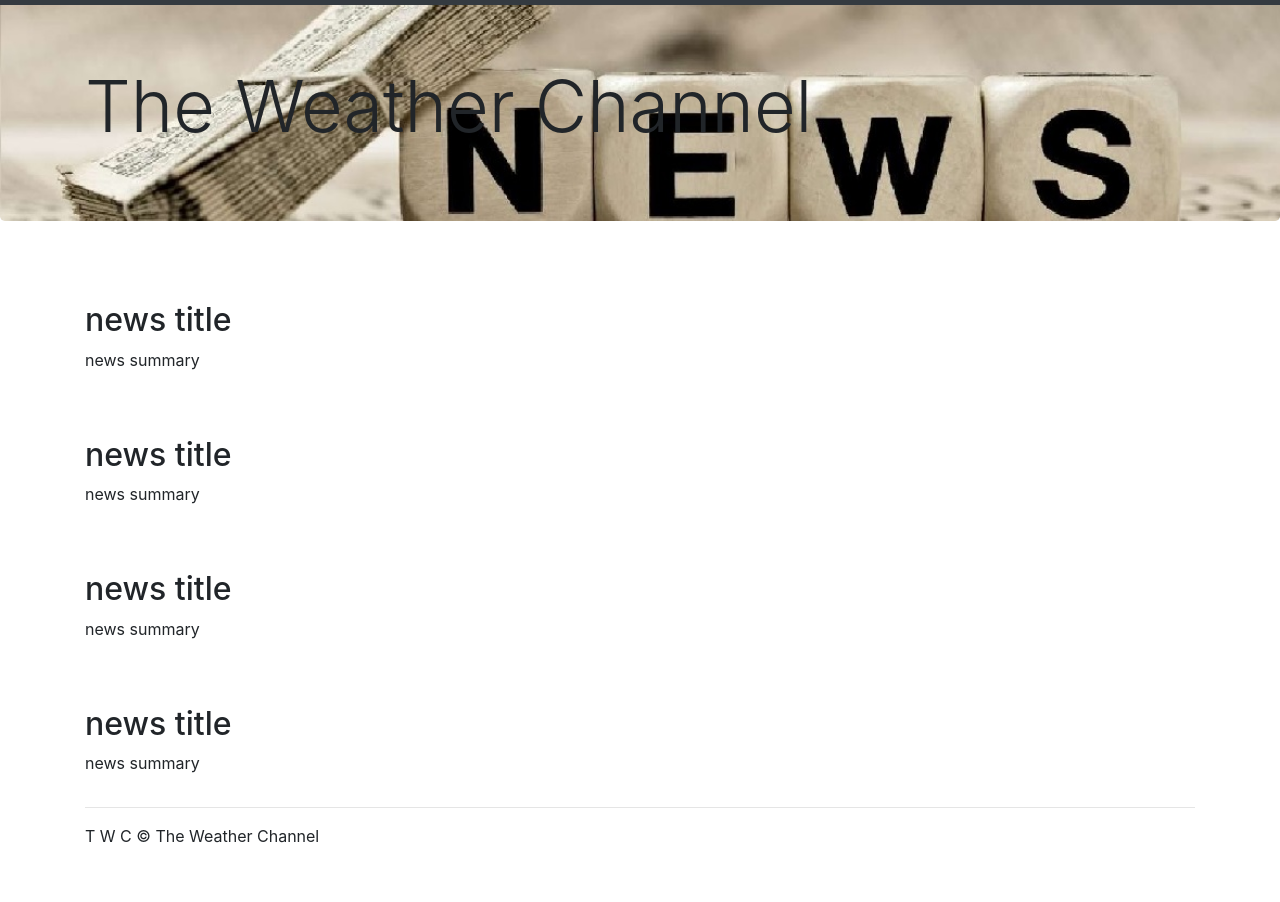
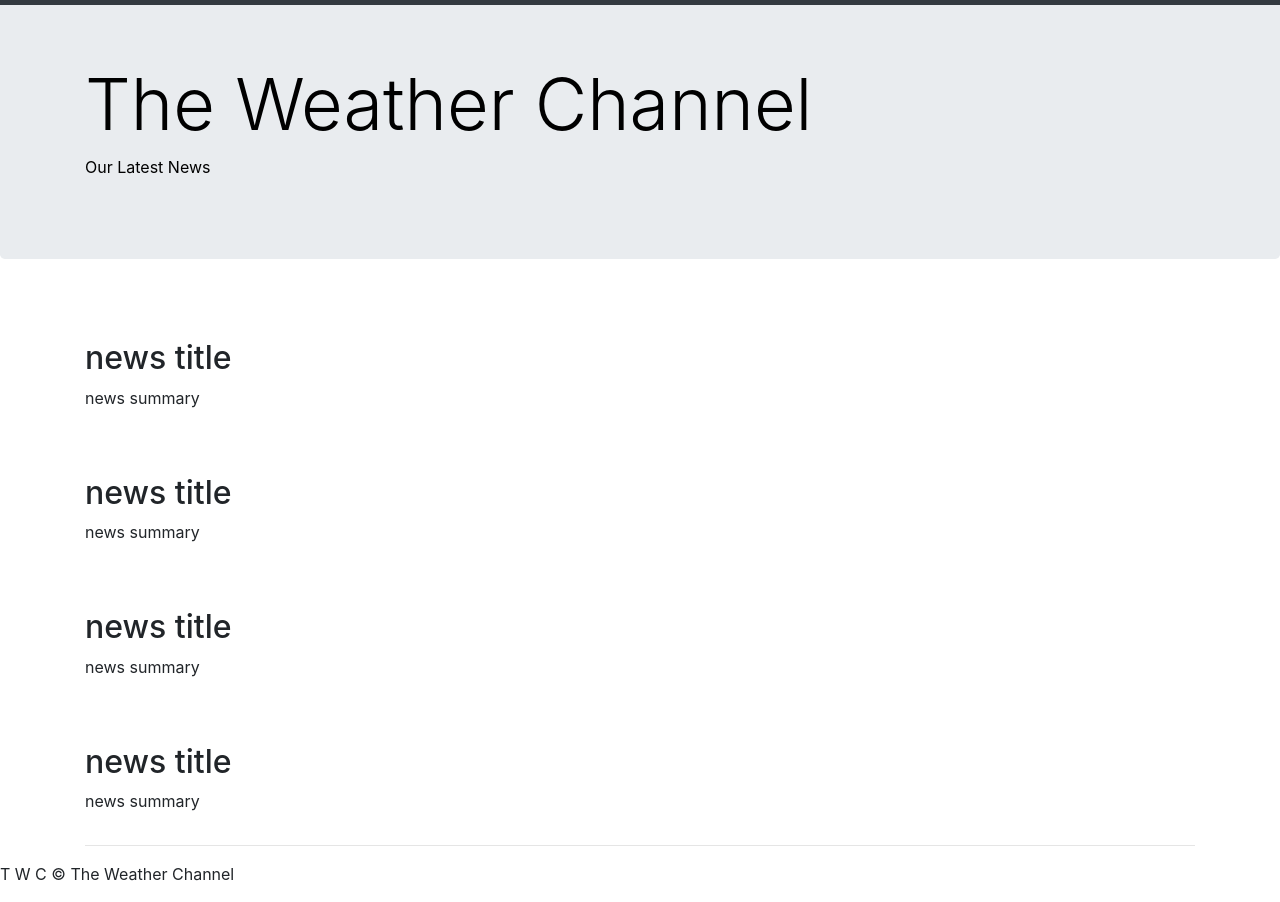
Before and after one commit to Code-Institute-Submissions/gersonvj-TWC---THE-WEATHER-CHANNEL, a plain HTML site: page news.html in a window 1280 px wide. Shown: the part 51-953 px from the top of the page. Before the commit the page ends 915 px from the top, so only its background shows below. Drawn offline with nearby package versions, Linux system fonts and the light colour scheme; no server answers.

Commit message:
update news footer

```diff
--- a/news.html
+++ b/news.html
@@ -1,6 +1,9 @@
 <!DOCTYPE html>
 
-<html lang="en"><head><meta http-equiv="Content-Type" content="text/html; charset=UTF-8">
+<html lang="en">
+
+    <head>
+        <meta http-equiv="Content-Type" content="text/html; charset=UTF-8">
 
         <meta name="viewport" content="width=device-width, initial-scale=1, shrink-to-fit=no">
         <meta name="description" content="">
@@ -18,7 +21,8 @@
     <body>
         <nav class="navbar navbar-expand-md navbar-dark fixed-top bg-dark">
             <a class="navbar-brand" href="index.html">T W C</a>
-                <button class="navbar-toggler" type="button" data-toggle="collapse" data-target="#navbarsExampleDefault" aria-controls="navbarsExampleDefault" aria-expanded="false" aria-label="Toggle navigation">
+            <button class="navbar-toggler" type="button" data-toggle="collapse" data-target="#navbarsExampleDefault"
+                aria-controls="navbarsExampleDefault" aria-expanded="false" aria-label="Toggle navigation">
                 <span class="navbar-toggler-icon"></span>
             </button>
 
@@ -41,7 +45,6 @@
                         <li><a href="https://www.twitter.com" target="_blank"><i class="fa fa-twitter"></i></a></li>
                         <li><a href="https://www.youtube.com" target="_blank"><i class="fa fa-youtube"></i></a></li>
                         <li><a href="https://www.instagram.com" target="_blank"><i class="fa fa-instagram"></i></a></li>
-
                     </ul>
                 </form>
 
@@ -51,10 +54,10 @@
         <main>
 
             <!-- Main jumbotron to highlight the page user is into -->
-            <div class="jumbotron text-black jumbotron-image shadow" style="background-image: url(./assets/images/latestnews.jpg); background-repeat: no-repeat; background-size: cover; background-position: center;">
-                <div class="container h1margin">
-                    <h1 class="display-3">The Weather Channel</h1>
-
+            <div class="jumbotron text-black jumbotron-image shadow hero-image">
+                <div class="container mt-5">
+                    <h1 class="display-3 align-middle"><span class="h1spancolor">The Weather Channel</span></h1>
+                    <p><span class="h1spancolor">Our Latest News</span></p>
 
                 </div>
             </div>
@@ -99,7 +102,7 @@
 
 
         <!-- page footer -->
-        <footer class="container">
+        <footer id="footer">
             <p>T W C © The Weather Channel</p>
 
         </footer>
@@ -113,4 +116,5 @@
         <script src="assets/js/news.js"></script>
 
     </body>
+
 </html>
```
Lines whose indentation alone changed are shown as unchanged.
